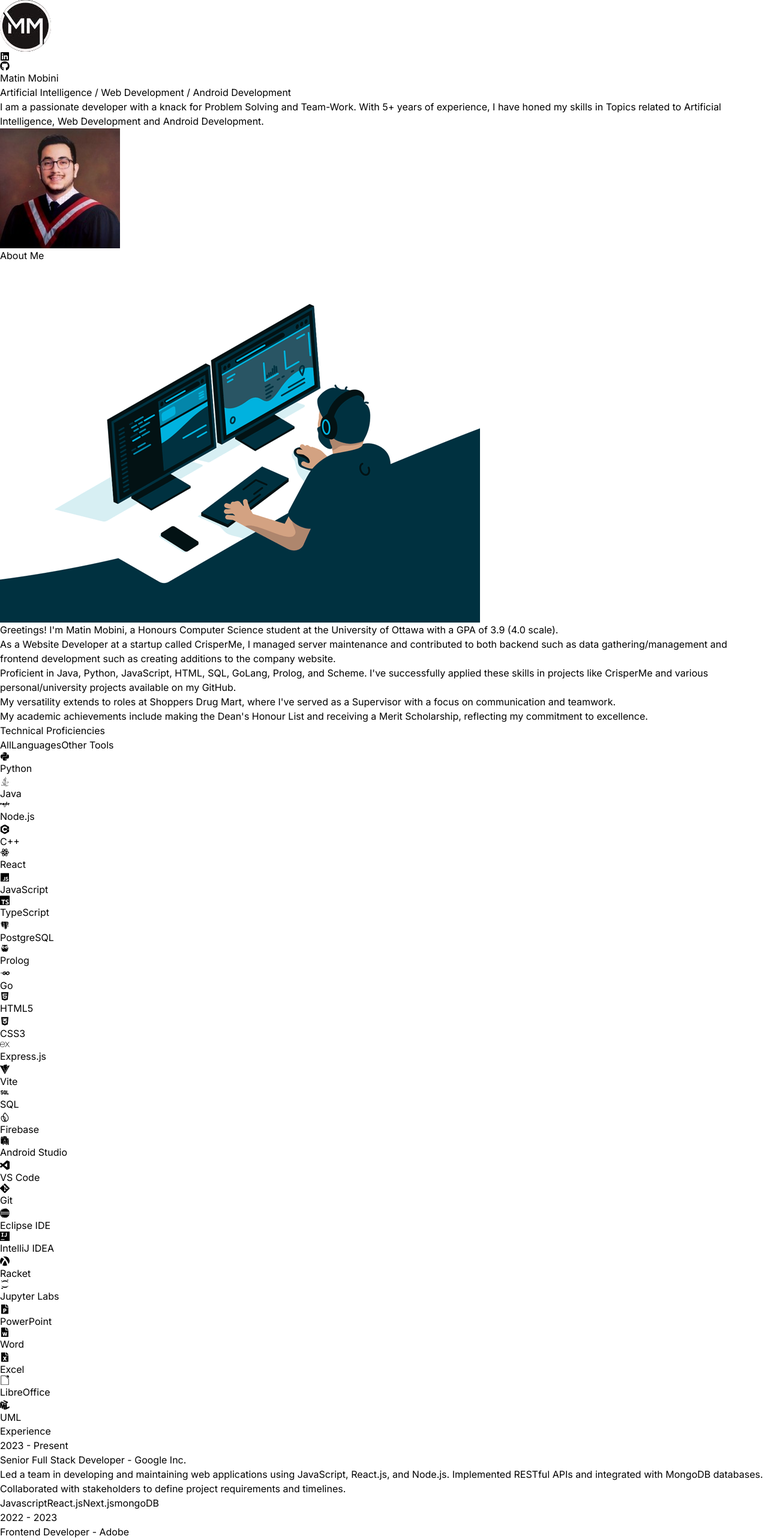
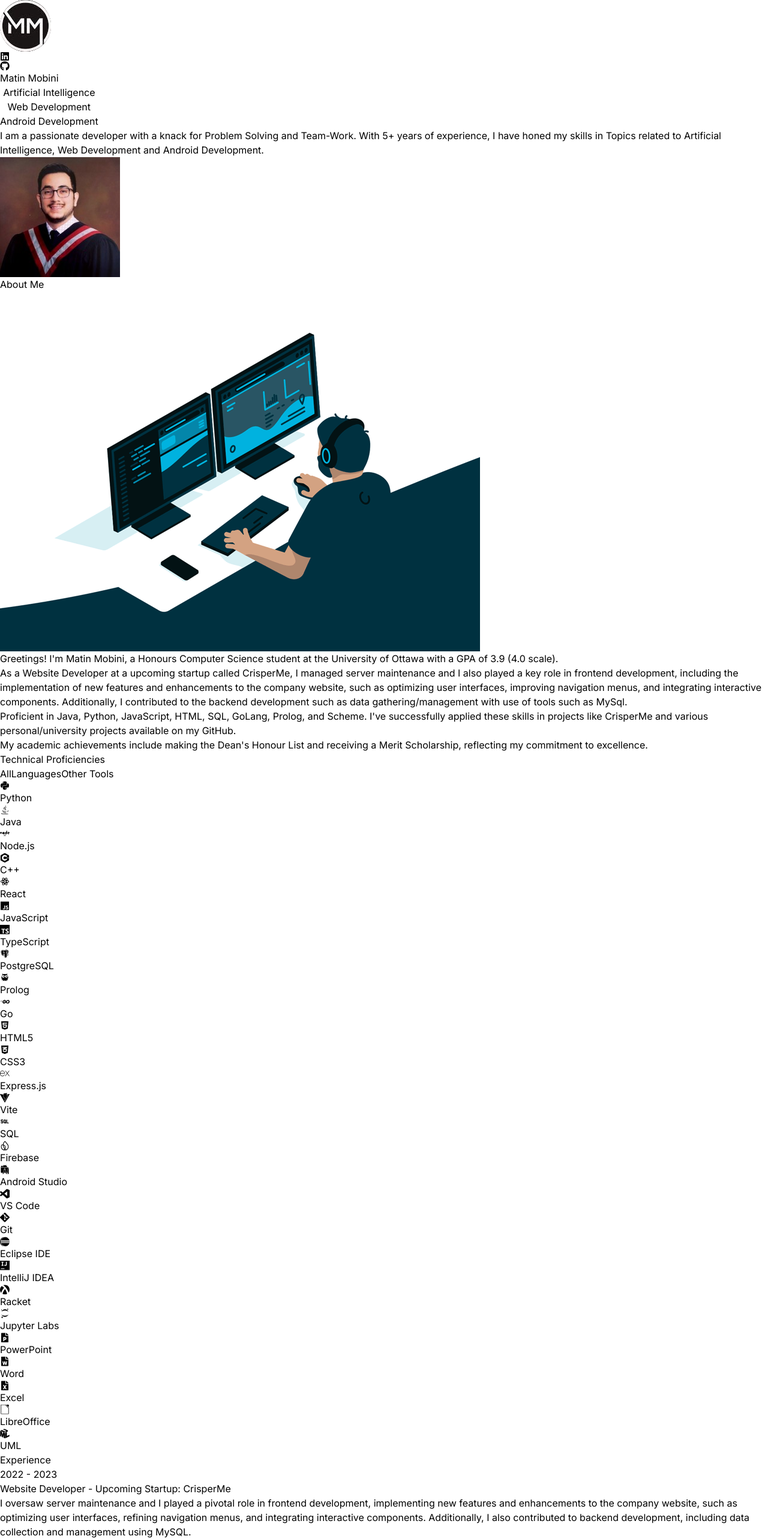
Before and after one commit to MatinHMobini/Portfolio, a React (Vite) app in the folder PortfolioPage/PortfolioPage/: page / in a window 1280 px wide. Shown: the top 2566 px of the page at 60% size. Built offline with nearby package versions, Linux system fonts and the light colour scheme.

Commit message:
Exp updated, working on Title animation

```diff
--- a/PortfolioPage/PortfolioPage/src/components/Hero.jsx
+++ b/PortfolioPage/PortfolioPage/src/components/Hero.jsx
@@ -1,39 +1,96 @@
 import { HERO_CONTENT } from "../constants";
 import profilePic from "../assets/MatinMobiniProfile.png";
-import { motion } from "framer-motion";
+import { motion, useAnimation } from "framer-motion";
+import { useState, useEffect, useRef } from "react";
 
 const container = (delay) => ({
-    hidden: {x: -100, opacity:0},
+    hidden: { x: -100, opacity: 0 },
     visible: {
         x: 0,
         opacity: 1,
-        transition: {duration:0.5, delay},
+        transition: { duration: 0.5, delay },
     },
 });
 
 const Hero = () => {
+    const controls = useAnimation();
+    const [position, setPosition] = useState({ x: 0, y: 0 });
+    const titleRef = useRef(null);
+
+    const handleMouseMove = (e) => {
+        if (titleRef.current) {
+            const titleRect = titleRef.current.getBoundingClientRect();
+            const x = e.clientX - (titleRect.left + titleRect.width / 2);
+            const y = e.clientY - (titleRect.top + titleRect.height / 2);
+            const distance = Math.sqrt(x * x + y * y);
+            const maxDistance = 200; // Distance within which the title moves
+
+            let moveX = 0;
+            let moveY = 0;
+
+            if (distance < maxDistance) {
+                // Calculate movement direction
+                moveX = -(x / distance) * (maxDistance - distance) * 0.4;
+                moveY = -(y / distance) * (maxDistance - distance) * 0.4;
+
+                // Ensure movement is within the screen bounds
+                if (titleRect.left + moveX < 0 || titleRect.right + moveX > window.innerWidth) {
+                    moveX = 0;
+                }
+                if (titleRect.top + moveY < 0 || titleRect.bottom + moveY > window.innerHeight) {
+                    moveY = 0;
+                }
+
+                setPosition({ x: moveX, y: moveY });
+            } else {
+                setPosition({ x: 0, y: 0 });
+            }
+        }
+    };
+
+    useEffect(() => {
+        controls.start({
+            x: position.x,
+            y: position.y,
+            transition: { duration: 0.2, ease: "easeOut" },
+        });
+    }, [position, controls]);
+
     return (
-  <div className="border-b border-neutral-900 pb-4 lg:mb-35">
+        <div className="border-b border-neutral-900 pb-4 lg:mb-35" onMouseMove={handleMouseMove}>
             <div className="flex flex-wrap">
                 <div className="w-full lg:w-1/2">
                     <div className="flex flex-col item-center lg:items-start">
                         <motion.h1
-                variants={container(0.2)}
-                initial="hidden"
-                animate="visible"
-                className="pb-16 text-6xl font-semibold tracking-tight lg:mt-16 lg:text-8xl">Matin Mobini</motion.h1>
-                <motion.span
-                variants={container(0.5)}
-                initial="hidden"
-                animate="visible"
-                className="bg-gradient-to-r from-pink-300 via-slate-200 to-purple-500 bg-clip-text text-3xl tracking-tight text-transparent">
-                Artificial Intelligence / Web Development / Android Development
-                </motion.span>
+                            ref={titleRef}
+                            initial={{ x: 0, y: 0 }}
+                            animate={controls}
+                            className="pb-16 text-6xl font-semibold tracking-tight lg:mt-16 lg:text-8xl text-white"
+                        >
+                            Matin Mobini
+                        </motion.h1>
+
+                        <motion.button
+                            initial={{ opacity: 0.6 }}
+                            whileHover={{
+                                scale: 1.2,
+                                transition: { duration: 1 },
+                            }}
+                            whileTap={{ scale: 0.9 }}
+                            whileInView={{ opacity: 1 }}
+                            className="bg-gradient-to-r from-pink-300 via-slate-200 to-purple-500 bg-clip-text text-3xl tracking-tight text-transparent"
+                        >
+                            Artificial Intelligence<br />
+                            Web Development<br />
+                            Android Development
+                        </motion.button>
+
                         <motion.p
                             variants={container(1)}
                             initial="hidden"
                             animate="visible"
-                className="my-2 max-w-xl py-6 font-light tracking-tighter">
+                            className="my-2 max-w-xl py-6 font-light tracking-tighter"
+                        >
                             {HERO_CONTENT}
                         </motion.p>
                     </div>
@@ -41,14 +98,15 @@ const Hero = () => {
                 <div className="w-full lg:w-1/2 lg:p-8">
                     <div className="flex justify-center">
                         <motion.img
-                initial={{ x:100, opacity: 0}}
-                animate={{ x:0, opacity:1 }}
-                transition={{ duration: 1, delay: 1.2}}
-                src={profilePic} alt="Matin Mobini" className="w-64 h-64 lg:w-80 lg:h-80"/>
+                            initial={{ x: 100, opacity: 0 }}
+                            animate={{ x: 0, opacity: 1 }}
+                            transition={{ duration: 1, delay: 1.2 }}
+                            src={profilePic} alt="Matin Mobini" className="w-64 h-64 lg:w-80 lg:h-80" />
                     </div>
                 </div>
             </div>
         </div>
     );
 };
+
 export default Hero;
--- a/PortfolioPage/PortfolioPage/src/constants/index.js
+++ b/PortfolioPage/PortfolioPage/src/constants/index.js
@@ -7,41 +7,33 @@ export const HERO_CONTENT = `I am a passionate developer with a knack for Proble
 
 export const ABOUT_TEXT = `
 Greetings! I'm Matin Mobini, a Honours Computer Science student at the University of Ottawa with a GPA of 3.9 (4.0 scale).
-As a Website Developer at a startup called CrisperMe, I managed server maintenance and contributed to both backend such as data gathering/management and frontend development such as creating additions to the company website.
+As a Website Developer at a upcoming startup called CrisperMe, I managed server maintenance and I also played a key role in frontend development, including the implementation of new features and enhancements to the company website, such as optimizing user interfaces, improving navigation menus, and integrating interactive components. Additionally, I contributed to the backend development such as data gathering/management with use of tools such as MySql.
 Proficient in Java, Python, JavaScript, HTML, SQL, GoLang, Prolog, and Scheme. I've successfully applied these skills in projects like CrisperMe and various personal/university projects available on my GitHub.
-My versatility extends to roles at Shoppers Drug Mart, where I've served as a Supervisor with a focus on communication and teamwork.
 My academic achievements include making the Dean's Honour List and receiving a Merit Scholarship, reflecting my commitment to excellence.
 `;
 
 
+
+//My versatility extends to roles at Shoppers Drug Mart, where I've served as a Supervisor with a focus on communication and teamwork.
+
+
 export const EXPERIENCES = [
   {
-    year: "2023 - Present",
-    role: "Senior Full Stack Developer",
-    company: "Google Inc.",
-    description: `Led a team in developing and maintaining web applications using JavaScript, React.js, and Node.js. Implemented RESTful APIs and integrated with MongoDB databases. Collaborated with stakeholders to define project requirements and timelines.`,
-    technologies: ["Javascript", "React.js", "Next.js", "mongoDB"],
+    year: "2022 - 2023",
+    role: "Website Developer",
+    company: "Upcoming Startup: CrisperMe",
+    description: `I oversaw server maintenance and I played a pivotal role in frontend development, implementing new features and enhancements to the company website, such as optimizing user interfaces, refining navigation menus, and integrating interactive components. Additionally, I also contributed to backend development, including data collection and management using MySQL.`,
+    technologies: ["Java", "Pyton", "JavaScript", "Node.js", "HTML", "SQL", "TypeScript", "XAMPP", "MySQL", "GitLab/Github"],
   },
   {
-    year: "2022 - 2023",
-    role: "Frontend Developer",
-    company: "Adobe",
-    description: `Designed and developed user interfaces for web applications using Next.js and React. Worked closely with backend developers to integrate frontend components with Node.js APIs. Implemented responsive designs and optimized frontend performance.`,
-    technologies: ["HTML", "CSS", "Vue.js", "mySQL"],
-  },
-  {
-    year: "2021 - 2022",
-    role: "Full Stack Developer",
-    company: "Facebook",
-    description: `Developed and maintained web applications using JavaScript, React.js, and Node.js. Designed and implemented RESTful APIs for data communication. Collaborated with cross-functional teams to deliver high-quality software products on schedule.`,
-    technologies: ["Python", "Svelte", "Three.js", "Postgres"],
-  },
-  {
-    year: "2020 - 2021",
-    role: "Software Engineer",
-    company: "Paypal",
-    description: `Contributed to the development of web applications using JavaScript, React.js, and Node.js. Managed databases and implemented data storage solutions using MongoDB. Worked closely with product managers to prioritize features and enhancements.`,
-    technologies: ["Ruby", "Rails", "PHP", "Sqlite"],
+    year: "2022 - Ongoing",
+    role: "Retail Supervisor",
+    company: "Shoppers Drug Mart",
+    description: `
+    • Customer Service & Assistance
+    • Supervising
+    • Restocking & Organization`,
+    technologies: ["Communication", "Teamwork", "Customer Service", "Organization Skills"],
   },
 ];
 
```
Lines whose indentation alone changed are shown as unchanged.
